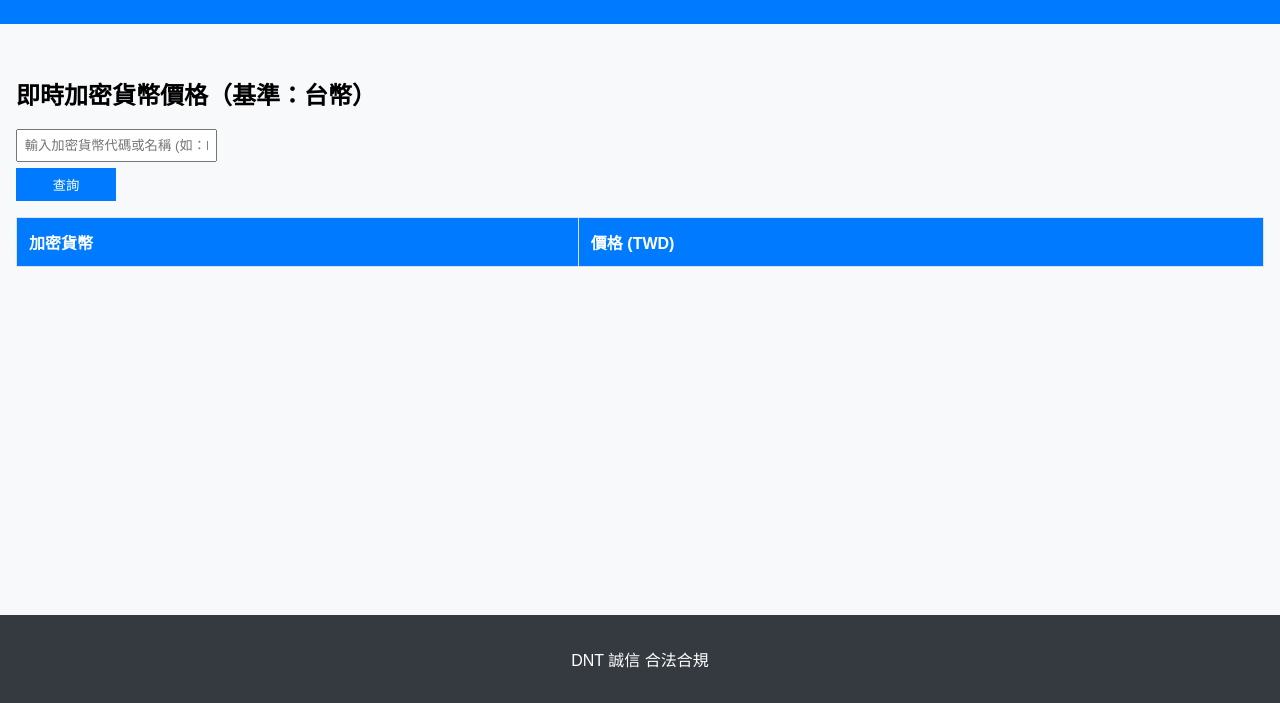
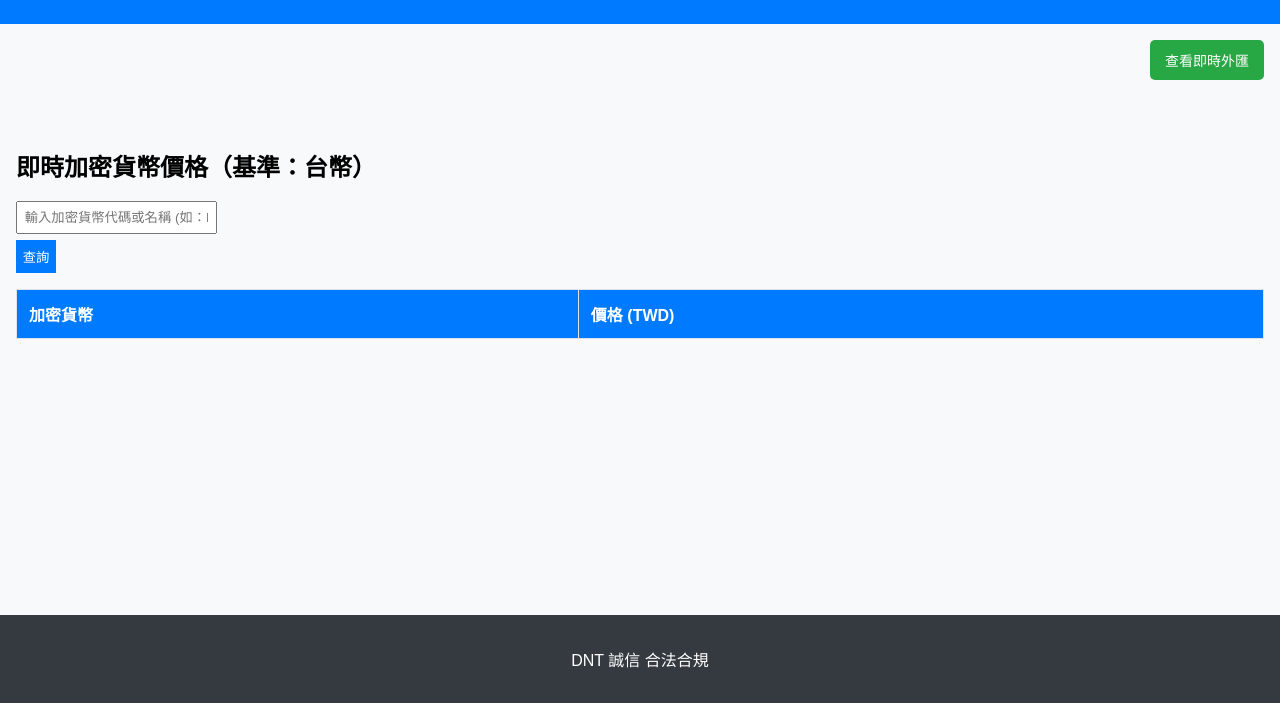
Before and after one commit to zheyujiang2003/DNT_CRYPTO, a plain HTML site: page index.html in a window 1280 px wide. Shown: the part 97-800 px from the top of the page. Drawn offline with Linux system fonts and the light colour scheme; no server answers.

Commit message:
Update index.html

```diff
--- a/index.html
+++ b/index.html
@@ -19,13 +19,14 @@
             color: white;
             padding: 1em;
             text-align: center;
-            position: relative;
+        }
+        .button-container {
+            display: flex;
+            justify-content: flex-end;
+            padding: 1em;
+            background-color: #f8f9fa;
         }
         .forex-button {
-            position: absolute;
-            right: 20px;
-            top: 50%;
-            transform: translateY(-50%);
             background-color: #28a745; /* 綠色背景 */
             color: white; /* 白色文字 */
             padding: 10px 15px; /* 按鈕內部填充 */
@@ -116,6 +117,9 @@
             background-color: #0056b3; /* 當滑鼠懸停時的背景色 */
         }
         @media (min-width: 600px) {
+            .forex-button, .search button, .home-button {
+                width: auto;
+            }
             .search-container {
                 align-items: flex-start;
             }
@@ -135,8 +139,10 @@
 <body>
     <header>
         <h1>DNT 加密貨幣即時匯率</h1>
+    </header>
+    <div class="button-container">
         <button class="forex-button" onclick="location.href='https://zheyujiang2003.github.io/DNT_FOREX/'">查看即時外匯</button>
-    </header>
+    </div>
     <main>
         <div class="search-container">
             <h2 class="search-title">即時加密貨幣價格（基準：台幣）</h2>
```
